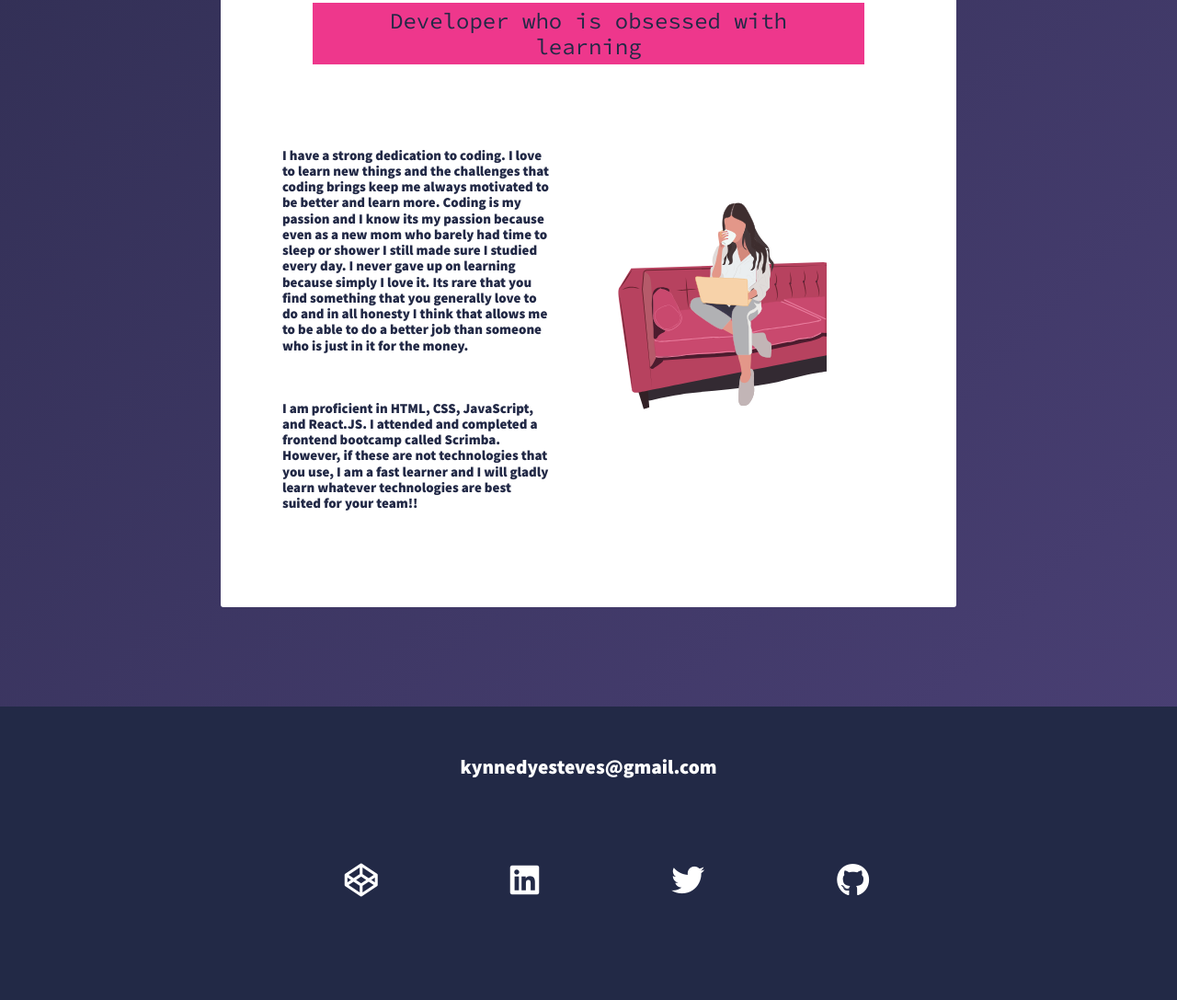
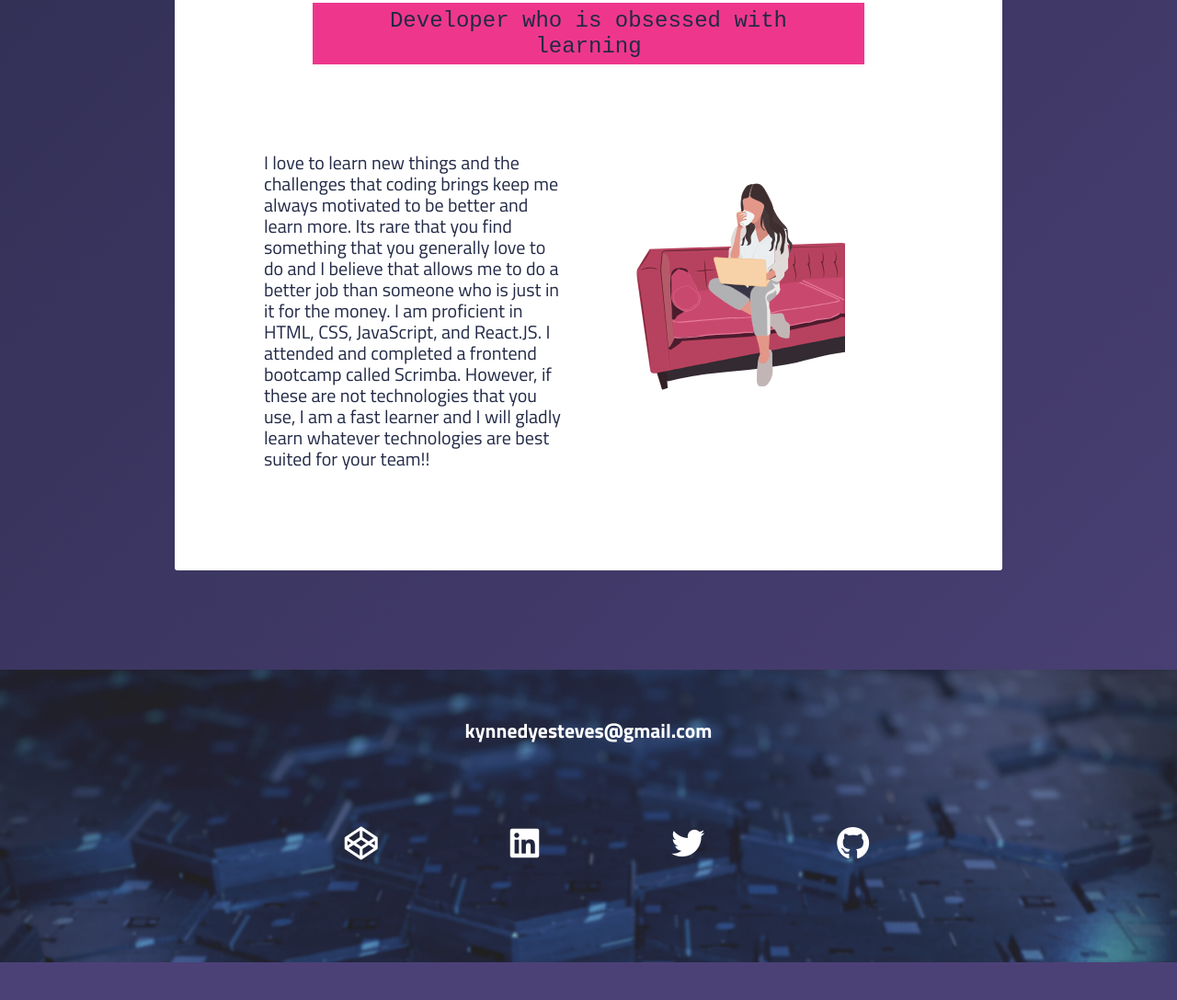
Before and after one commit to kynnedye/KynnedyEsteves, a plain HTML site: page index.html in a window 1280 px wide. Shown: the part 3564-4651 px from the top of the page at 92% size. After the commit the page ends 4610 px from the top, so only its background shows below. Drawn offline with nearby package versions, Linux system fonts and the light colour scheme.

Commit message:
general fixes

```diff
--- a/index.html
+++ b/index.html
@@ -8,9 +8,9 @@
     <link rel="stylesheet" href="https://cdnjs.cloudflare.com/ajax/libs/normalize/7.0.0/normalize.min.css">
     <link rel="stylesheet" href="https://cdnjs.cloudflare.com/ajax/libs/font-awesome/5.11.2/css/all.css" integrity="sha256-46qynGAkLSFpVbEBog43gvNhfrOj+BmwXdxFgVK/Kvc=" crossorigin="anonymous" />
     <script src="https://kit.fontawesome.com/9ae4f8d271.js" crossorigin="anonymous"></script>
+    <link href="https://fonts.googleapis.com/css2?family=Titillium+Web:wght@400;700&display=swap" rel="stylesheet">
 
 
-    <link href="https://fonts.googleapis.com/css?family=Source+Code+Pro:400,900|Source+Sans+Pro:300,900&display=swap" rel="stylesheet">
     <link href="main.css" rel="stylesheet">
 </head>
 <body>
@@ -148,10 +148,7 @@
         <p class="section__subtitle section__subtitle--about">Developer who is obsessed with learning</p>
         <div class="about-container">
             <div class="about-me__body">
-                <p> I have a strong dedication to coding. I love to learn new things and the challenges that coding brings keep me always motivated to be better and learn more. Coding is my passion and I know its my passion because even as a new mom who barely had time to sleep or shower I still made sure I studied every day. I never gave up on learning because simply I love it. Its rare that you find something that you generally love to do and in all honesty I think that allows me to be able to do a better job than someone who is just in it for the money.
-                </p>
-                <br>
-                <p> I am proficient in HTML, CSS, JavaScript, and React.JS. I attended and completed a frontend bootcamp called Scrimba. However, if these are not technologies that you use, I am a fast learner and I will gladly learn whatever technologies are best suited for your team!!</p>
+                <p>  I love to learn new things and the challenges that coding brings keep me always motivated to be better and learn more. Its rare that you find something that you generally love to do and I believe that allows me to do a better job than someone who is just in it for the money. I am proficient in HTML, CSS, JavaScript, and React.JS. I attended and completed a frontend bootcamp called Scrimba. However, if these are not technologies that you use, I am a fast learner and I will gladly learn whatever technologies are best suited for your team!!</p>
             </div>
             <div class="about-me__img">
                 <img src="images/coder3.svg" alt="graphic of a woman on a laptop">
--- a/main.css
+++ b/main.css
@@ -10,7 +10,7 @@ html{
 /* Custom Properties, update these for your own design */
 
 :root {
-    --ff-primary: 'Source Sans Pro', sans-serif;
+    --ff-primary: 'Titillium Web', sans-serif;
     --ff-secondary: 'Source Code Pro', monospace;
 
     --fw-reg: 300;
@@ -263,7 +263,7 @@ img{
 .about-me{
     background: var(--clr-light);
     color: var(--clr-dark);
-    max-width: 800px;
+    max-width: 900px;
     width: 90%;
     margin: 0 auto;
     margin-bottom: 6em;
@@ -277,8 +277,8 @@ img{
 
 }
 .about-me__body p{
-    font-size:15px;
-    font-weight: bold;
+    font-size:20px;
+
 }
 .about-container{
     margin-top: 2em;
@@ -426,7 +426,7 @@ img{
 
 .footer{
     background: var(--clr-dark);
-    background-image: url(/images/portfolio\ intro2.png);
+    background-image: url(images/portfoliointro2.png);
     padding-bottom:2em;
     padding-top: 3em;
 }
```
